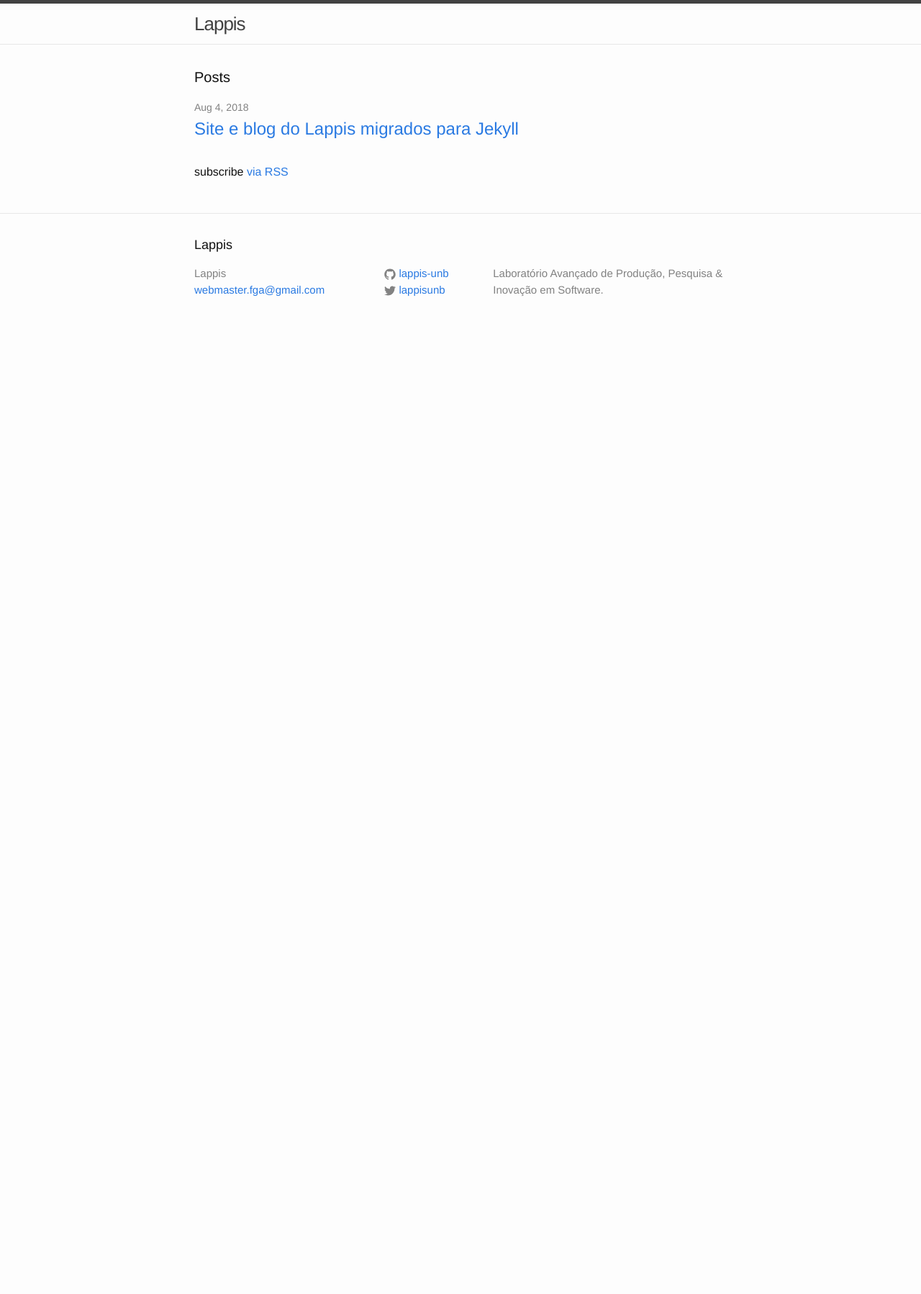
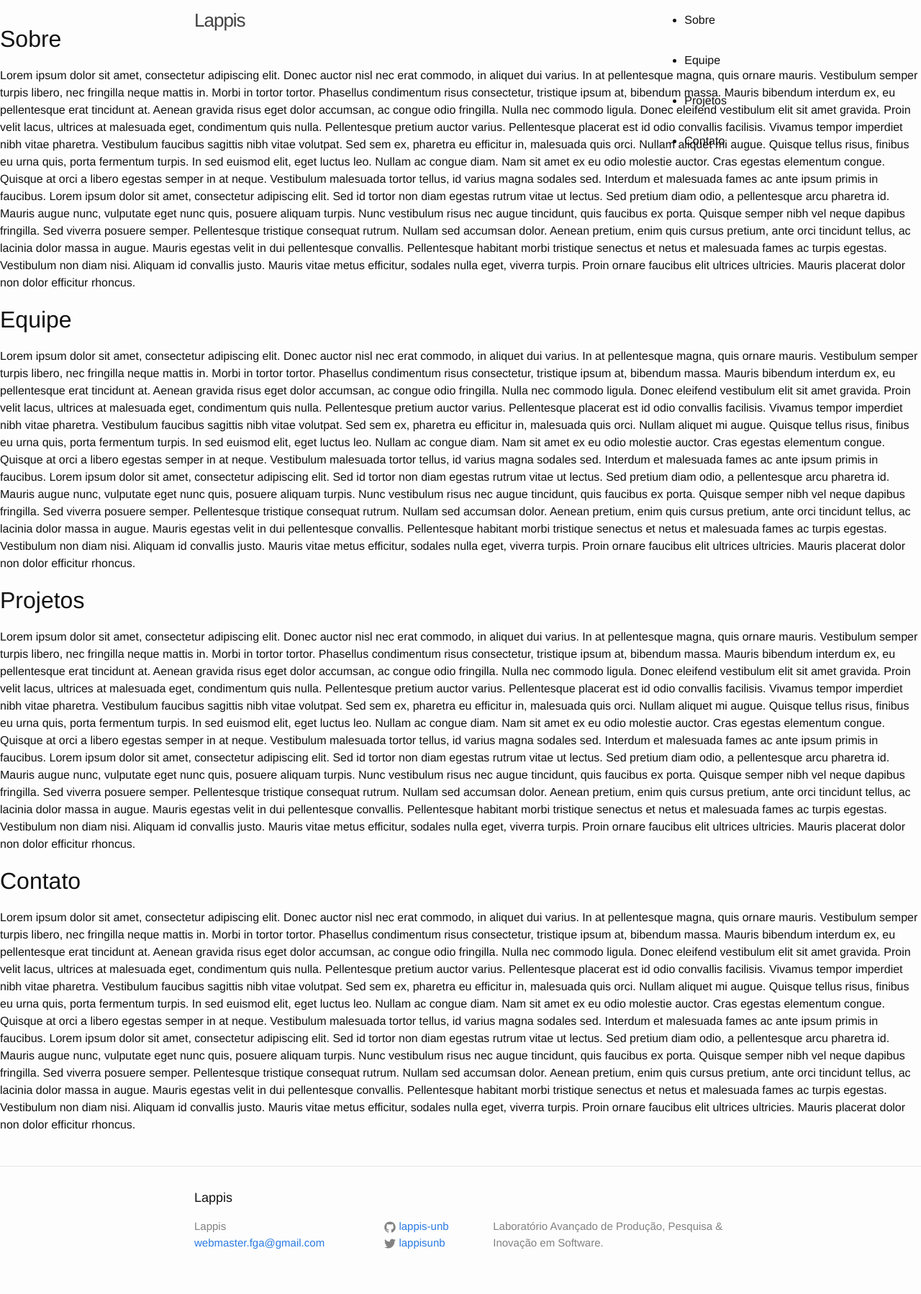
Before and after one commit to lappis-unb/lappis.rocks, a Jekyll site: the page built from index.html, in a window 1280 px wide. Shown: the whole page at 72% size. Built offline with Jekyll 4.4.1, drawn with Linux system fonts in a browser that asks for light colours; before the commit the page ends 900 px from its top, so only the background shows below that.

Commit message:
First Commit

```diff
--- a/_config.yml
+++ b/_config.yml
@@ -19,6 +19,11 @@ github_username: lappis-unb
 markdown: kramdown
 exclude: ["README.md"]
 
+
+collections:
+  sections:
+    output: true
+
 theme: minima
-plugins:
+plugins_dir:
   - jekyll-feed
--- a/_includes/header.html
+++ b/_includes/header.html
@@ -1,25 +1,15 @@
 <header class="site-header">
 
   <div class="wrapper">
-
     <a class="site-title" href="{{ site.baseurl }}/">{{ site.title }}</a>
 
     <nav class="site-nav">
-      <a href="#" class="menu-icon">
-        <svg viewBox="0 0 18 15">
-          <path fill="#424242" d="M18,1.484c0,0.82-0.665,1.484-1.484,1.484H1.484C0.665,2.969,0,2.304,0,1.484l0,0C0,0.665,0.665,0,1.484,0 h15.031C17.335,0,18,0.665,18,1.484L18,1.484z"/>
-          <path fill="#424242" d="M18,7.516C18,8.335,17.335,9,16.516,9H1.484C0.665,9,0,8.335,0,7.516l0,0c0-0.82,0.665-1.484,1.484-1.484 h15.031C17.335,6.031,18,6.696,18,7.516L18,7.516z"/>
-          <path fill="#424242" d="M18,13.516C18,14.335,17.335,15,16.516,15H1.484C0.665,15,0,14.335,0,13.516l0,0 c0-0.82,0.665-1.484,1.484-1.484h15.031C17.335,12.031,18,12.696,18,13.516L18,13.516z"/>
-        </svg>
-      </a>
-
-      <div class="trigger">
-        {% for my_page in site.pages %}
-          {% if my_page.title %}
-          <a class="page-link" href="{{ my_page.url | prepend: site.baseurl }}">{{ my_page.title }}</a>
-          {% endif %}
-        {% endfor %}
-      </div>
+      <ul>
+        <li><a href="#about-us" class='page-link'> Sobre</a></li>
+        <li><a href="#team" class='page-link'> Equipe</a></li>
+        <li><a href="#projects" class='page-link'> Projetos</a></li>
+        <li><a href="#contact" class='page-link'> Contato</a></li>
+      </ul>
     </nav>
 
   </div>
--- /dev/null
+++ b/_layouts/main_page.html
@@ -0,0 +1,18 @@
+<!DOCTYPE html>
+<html>
+
+  {% include head.html %}
+
+  <body>
+
+    {% include header.html %}
+
+    <div class="page-content">
+        {{ content }}
+    </div>
+
+    {% include footer.html %}
+
+  </body>
+
+</html>
--- a/_sass/_layout.scss
+++ b/_sass/_layout.scss
@@ -2,12 +2,10 @@
  * Site header
  */
 .site-header {
-    border-top: 5px solid $grey-color-dark;
-    border-bottom: 1px solid $grey-color-light;
     min-height: 56px;
-
+    width: 100%;
     // Positioning context for the mobile navigation icon
-    position: relative;
+    position: fixed;
 }
 
 .site-title {
--- /dev/null
+++ b/_sections/about-us.html
@@ -0,0 +1,28 @@
+<div id="about-us">
+    <h1>Sobre</h1>
+    <p>
+        Lorem ipsum dolor sit amet, consectetur adipiscing elit. Donec auctor nisl nec erat commodo, in aliquet dui
+        varius. In at pellentesque magna, quis ornare mauris. Vestibulum semper turpis libero, nec fringilla neque
+        mattis in. Morbi in tortor tortor. Phasellus condimentum risus consectetur, tristique ipsum at, bibendum massa.
+        Mauris bibendum interdum ex, eu pellentesque erat tincidunt at. Aenean gravida risus eget dolor accumsan, ac
+        congue odio fringilla. Nulla nec commodo ligula. Donec eleifend vestibulum elit sit amet gravida. Proin velit
+        lacus, ultrices at malesuada eget, condimentum quis nulla. Pellentesque pretium auctor varius. Pellentesque
+        placerat est id odio convallis facilisis. Vivamus tempor imperdiet nibh vitae pharetra.
+
+        Vestibulum faucibus sagittis nibh vitae volutpat. Sed sem ex, pharetra eu efficitur in, malesuada quis orci.
+        Nullam aliquet mi augue. Quisque tellus risus, finibus eu urna quis, porta fermentum turpis. In sed euismod
+        elit, eget luctus leo. Nullam ac congue diam. Nam sit amet ex eu odio molestie auctor. Cras egestas elementum
+        congue. Quisque at orci a libero egestas semper in at neque. Vestibulum malesuada tortor tellus, id varius
+        magna sodales sed. Interdum et malesuada fames ac ante ipsum primis in faucibus. Lorem ipsum dolor sit amet,
+        consectetur adipiscing elit. Sed id tortor non diam egestas rutrum vitae ut lectus. Sed pretium diam odio, a
+        pellentesque arcu pharetra id.
+
+        Mauris augue nunc, vulputate eget nunc quis, posuere aliquam turpis. Nunc vestibulum risus nec augue tincidunt,
+        quis faucibus ex porta. Quisque semper nibh vel neque dapibus fringilla. Sed viverra posuere semper.
+        Pellentesque tristique consequat rutrum. Nullam sed accumsan dolor. Aenean pretium, enim quis cursus pretium,
+        ante orci tincidunt tellus, ac lacinia dolor massa in augue. Mauris egestas velit in dui pellentesque
+        convallis. Pellentesque habitant morbi tristique senectus et netus et malesuada fames ac turpis egestas.
+        Vestibulum non diam nisi. Aliquam id convallis justo. Mauris vitae metus efficitur, sodales nulla eget, viverra
+        turpis. Proin ornare faucibus elit ultrices ultricies. Mauris placerat dolor non dolor efficitur rhoncus.
+    </p>
+</div>
--- /dev/null
+++ b/_sections/contact.html
@@ -0,0 +1,28 @@
+<div id="contact">
+    <h1>Contato</h1>
+    <p>
+        Lorem ipsum dolor sit amet, consectetur adipiscing elit. Donec auctor nisl nec erat commodo, in aliquet dui
+        varius. In at pellentesque magna, quis ornare mauris. Vestibulum semper turpis libero, nec fringilla neque
+        mattis in. Morbi in tortor tortor. Phasellus condimentum risus consectetur, tristique ipsum at, bibendum massa.
+        Mauris bibendum interdum ex, eu pellentesque erat tincidunt at. Aenean gravida risus eget dolor accumsan, ac
+        congue odio fringilla. Nulla nec commodo ligula. Donec eleifend vestibulum elit sit amet gravida. Proin velit
+        lacus, ultrices at malesuada eget, condimentum quis nulla. Pellentesque pretium auctor varius. Pellentesque
+        placerat est id odio convallis facilisis. Vivamus tempor imperdiet nibh vitae pharetra.
+
+        Vestibulum faucibus sagittis nibh vitae volutpat. Sed sem ex, pharetra eu efficitur in, malesuada quis orci.
+        Nullam aliquet mi augue. Quisque tellus risus, finibus eu urna quis, porta fermentum turpis. In sed euismod
+        elit, eget luctus leo. Nullam ac congue diam. Nam sit amet ex eu odio molestie auctor. Cras egestas elementum
+        congue. Quisque at orci a libero egestas semper in at neque. Vestibulum malesuada tortor tellus, id varius
+        magna sodales sed. Interdum et malesuada fames ac ante ipsum primis in faucibus. Lorem ipsum dolor sit amet,
+        consectetur adipiscing elit. Sed id tortor non diam egestas rutrum vitae ut lectus. Sed pretium diam odio, a
+        pellentesque arcu pharetra id.
+
+        Mauris augue nunc, vulputate eget nunc quis, posuere aliquam turpis. Nunc vestibulum risus nec augue tincidunt,
+        quis faucibus ex porta. Quisque semper nibh vel neque dapibus fringilla. Sed viverra posuere semper.
+        Pellentesque tristique consequat rutrum. Nullam sed accumsan dolor. Aenean pretium, enim quis cursus pretium,
+        ante orci tincidunt tellus, ac lacinia dolor massa in augue. Mauris egestas velit in dui pellentesque
+        convallis. Pellentesque habitant morbi tristique senectus et netus et malesuada fames ac turpis egestas.
+        Vestibulum non diam nisi. Aliquam id convallis justo. Mauris vitae metus efficitur, sodales nulla eget, viverra
+        turpis. Proin ornare faucibus elit ultrices ultricies. Mauris placerat dolor non dolor efficitur rhoncus.
+    </p>
+</div>
--- /dev/null
+++ b/_sections/projects.html
@@ -0,0 +1,28 @@
+<div id="projects">
+    <h1>Projetos</h1>
+    <p>
+        Lorem ipsum dolor sit amet, consectetur adipiscing elit. Donec auctor nisl nec erat commodo, in aliquet dui
+        varius. In at pellentesque magna, quis ornare mauris. Vestibulum semper turpis libero, nec fringilla neque
+        mattis in. Morbi in tortor tortor. Phasellus condimentum risus consectetur, tristique ipsum at, bibendum massa.
+        Mauris bibendum interdum ex, eu pellentesque erat tincidunt at. Aenean gravida risus eget dolor accumsan, ac
+        congue odio fringilla. Nulla nec commodo ligula. Donec eleifend vestibulum elit sit amet gravida. Proin velit
+        lacus, ultrices at malesuada eget, condimentum quis nulla. Pellentesque pretium auctor varius. Pellentesque
+        placerat est id odio convallis facilisis. Vivamus tempor imperdiet nibh vitae pharetra.
+
+        Vestibulum faucibus sagittis nibh vitae volutpat. Sed sem ex, pharetra eu efficitur in, malesuada quis orci.
+        Nullam aliquet mi augue. Quisque tellus risus, finibus eu urna quis, porta fermentum turpis. In sed euismod
+        elit, eget luctus leo. Nullam ac congue diam. Nam sit amet ex eu odio molestie auctor. Cras egestas elementum
+        congue. Quisque at orci a libero egestas semper in at neque. Vestibulum malesuada tortor tellus, id varius
+        magna sodales sed. Interdum et malesuada fames ac ante ipsum primis in faucibus. Lorem ipsum dolor sit amet,
+        consectetur adipiscing elit. Sed id tortor non diam egestas rutrum vitae ut lectus. Sed pretium diam odio, a
+        pellentesque arcu pharetra id.
+
+        Mauris augue nunc, vulputate eget nunc quis, posuere aliquam turpis. Nunc vestibulum risus nec augue tincidunt,
+        quis faucibus ex porta. Quisque semper nibh vel neque dapibus fringilla. Sed viverra posuere semper.
+        Pellentesque tristique consequat rutrum. Nullam sed accumsan dolor. Aenean pretium, enim quis cursus pretium,
+        ante orci tincidunt tellus, ac lacinia dolor massa in augue. Mauris egestas velit in dui pellentesque
+        convallis. Pellentesque habitant morbi tristique senectus et netus et malesuada fames ac turpis egestas.
+        Vestibulum non diam nisi. Aliquam id convallis justo. Mauris vitae metus efficitur, sodales nulla eget, viverra
+        turpis. Proin ornare faucibus elit ultrices ultricies. Mauris placerat dolor non dolor efficitur rhoncus.
+    </p>
+</div>
--- /dev/null
+++ b/_sections/team.html
@@ -0,0 +1,28 @@
+<div id="team">
+    <h1>Equipe</h1>
+    <p>
+        Lorem ipsum dolor sit amet, consectetur adipiscing elit. Donec auctor nisl nec erat commodo, in aliquet dui
+        varius. In at pellentesque magna, quis ornare mauris. Vestibulum semper turpis libero, nec fringilla neque
+        mattis in. Morbi in tortor tortor. Phasellus condimentum risus consectetur, tristique ipsum at, bibendum massa.
+        Mauris bibendum interdum ex, eu pellentesque erat tincidunt at. Aenean gravida risus eget dolor accumsan, ac
+        congue odio fringilla. Nulla nec commodo ligula. Donec eleifend vestibulum elit sit amet gravida. Proin velit
+        lacus, ultrices at malesuada eget, condimentum quis nulla. Pellentesque pretium auctor varius. Pellentesque
+        placerat est id odio convallis facilisis. Vivamus tempor imperdiet nibh vitae pharetra.
+
+        Vestibulum faucibus sagittis nibh vitae volutpat. Sed sem ex, pharetra eu efficitur in, malesuada quis orci.
+        Nullam aliquet mi augue. Quisque tellus risus, finibus eu urna quis, porta fermentum turpis. In sed euismod
+        elit, eget luctus leo. Nullam ac congue diam. Nam sit amet ex eu odio molestie auctor. Cras egestas elementum
+        congue. Quisque at orci a libero egestas semper in at neque. Vestibulum malesuada tortor tellus, id varius
+        magna sodales sed. Interdum et malesuada fames ac ante ipsum primis in faucibus. Lorem ipsum dolor sit amet,
+        consectetur adipiscing elit. Sed id tortor non diam egestas rutrum vitae ut lectus. Sed pretium diam odio, a
+        pellentesque arcu pharetra id.
+
+        Mauris augue nunc, vulputate eget nunc quis, posuere aliquam turpis. Nunc vestibulum risus nec augue tincidunt,
+        quis faucibus ex porta. Quisque semper nibh vel neque dapibus fringilla. Sed viverra posuere semper.
+        Pellentesque tristique consequat rutrum. Nullam sed accumsan dolor. Aenean pretium, enim quis cursus pretium,
+        ante orci tincidunt tellus, ac lacinia dolor massa in augue. Mauris egestas velit in dui pellentesque
+        convallis. Pellentesque habitant morbi tristique senectus et netus et malesuada fames ac turpis egestas.
+        Vestibulum non diam nisi. Aliquam id convallis justo. Mauris vitae metus efficitur, sodales nulla eget, viverra
+        turpis. Proin ornare faucibus elit ultrices ultricies. Mauris placerat dolor non dolor efficitur rhoncus.
+    </p>
+</div>
--- a/index.html
+++ b/index.html
@@ -1,23 +1,9 @@
 ---
-layout: default
+layout: main_page
+title: single_presentation_page
 ---
 
-<div class="home">
-
-  <h1 class="page-heading">Posts</h1>
-
-  <ul class="post-list">
-    {% for post in site.posts %}
-      <li>
-        <span class="post-meta">{{ post.date | date: "%b %-d, %Y" }}</span>
-
-        <h2>
-          <a class="post-link" href="{{ post.url | prepend: site.baseurl }}">{{ post.title }}</a>
-        </h2>
-      </li>
-    {% endfor %}
-  </ul>
-
-  <p class="rss-subscribe">subscribe <a href="{{ "/feed.xml" | prepend: site.baseurl }}">via RSS</a></p>
-
-</div>
+{% include_relative _sections/about-us.html %}
+{% include_relative _sections/team.html %}
+{% include_relative _sections/projects.html %}
+{% include_relative _sections/contact.html %}
```
Also changed, not shown: _sass/_main.scss (added).
